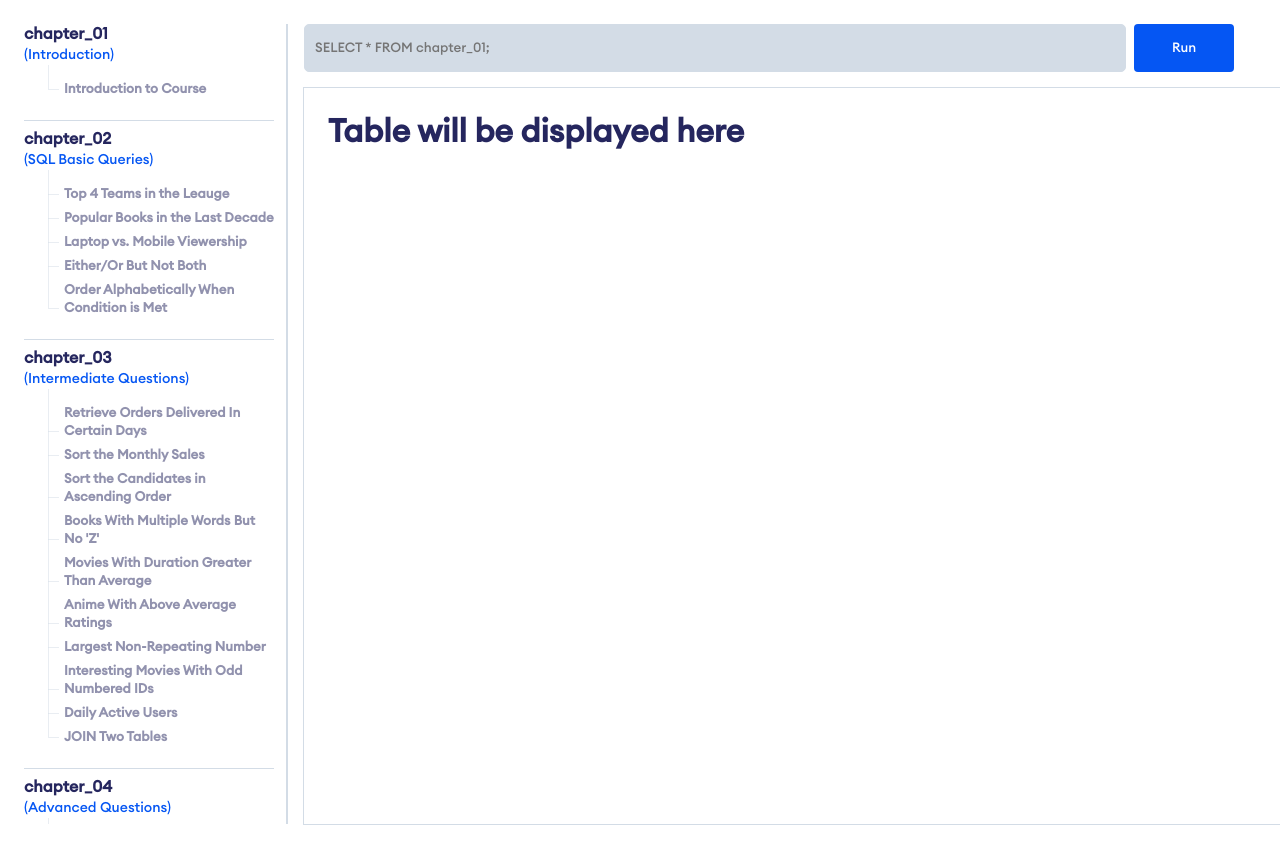
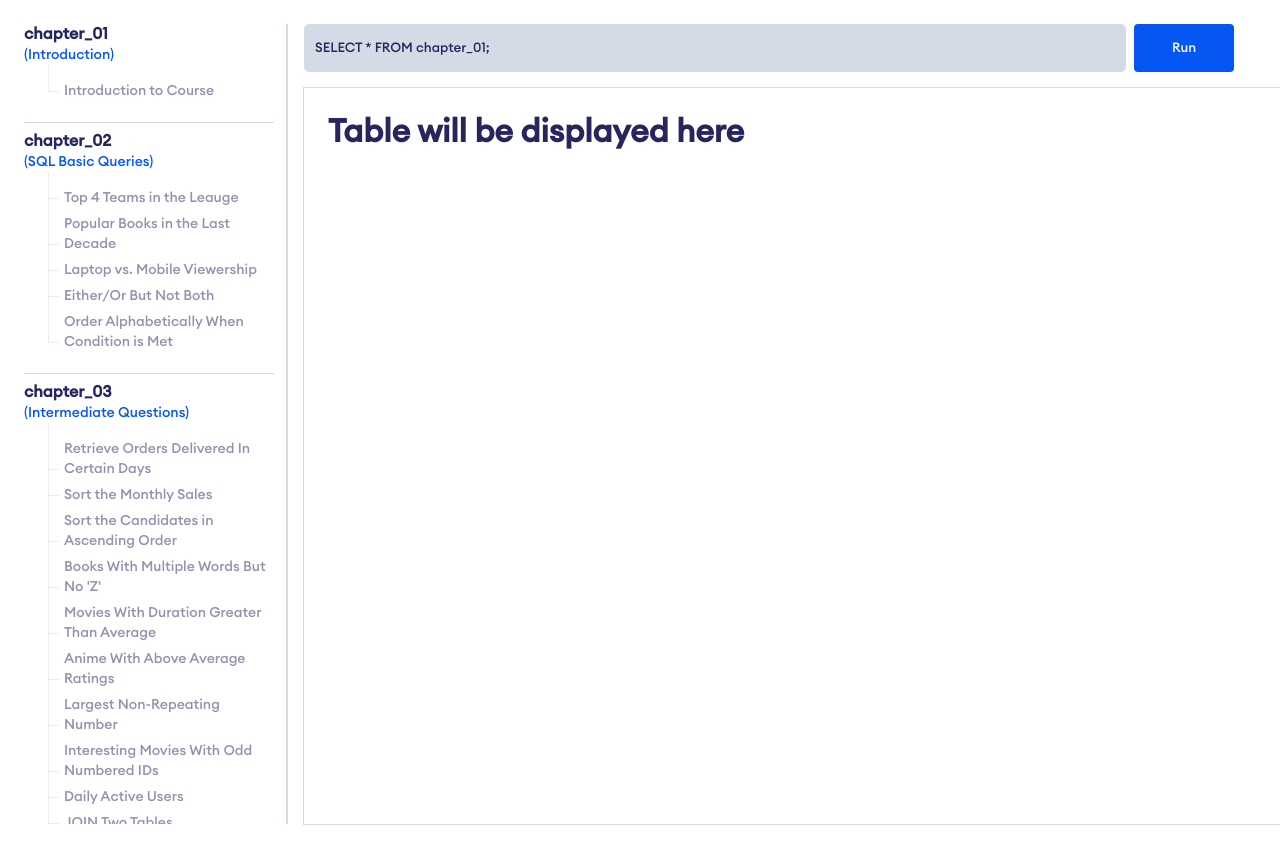
Before and after one commit to pandeysabin/sql-course-navigation, a React (Vite) app: page / in a window 1280 px wide. Shown: the top 848 px of the page. Built offline with nearby package versions, Linux system fonts and the light colour scheme.

Commit message:
add default value for the query

```diff
--- a/src/App.tsx
+++ b/src/App.tsx
@@ -5,7 +5,9 @@ import { CHAPTERS } from "./consts";
 import { TChapter } from "./interface";
 
 function App() {
-  const [userQuery, setUserQuery] = React.useState("");
+  const [userQuery, setUserQuery] = React.useState(
+    `SELECT * FROM ${CHAPTERS[0].id};`
+  );
 
   const [selectedChapter, setSelectedChapter] = React.useState<TChapter>();
 
@@ -35,14 +37,16 @@ function App() {
               <div>
                 <div>
                   <h4>{chapter.id}</h4>
-                  <span className="course-name"> ({chapter.name})</span>
+                  <span className="course-name">({chapter.name})</span>
                 </div>
 
                 <ol className="lessons">
                   {chapter.lessons.map((lesson) => {
                     return (
                       <li className="lesson" key={lesson.id}>
-                        <h5 className="lesson-name">{lesson.name}</h5>
+                        <span style={{ fontSize: 14 }} className="lesson-name">
+                          {lesson.name}
+                        </span>
                       </li>
                     );
                   })}
@@ -59,6 +63,7 @@ function App() {
         <form onSubmit={handleQueryRun} className="query-form">
           <input
             id="query-input"
+            value={userQuery}
             placeholder="SELECT * FROM chapter_01;"
             onChange={({ target: { value } }) => {
               setUserQuery(value);
```
